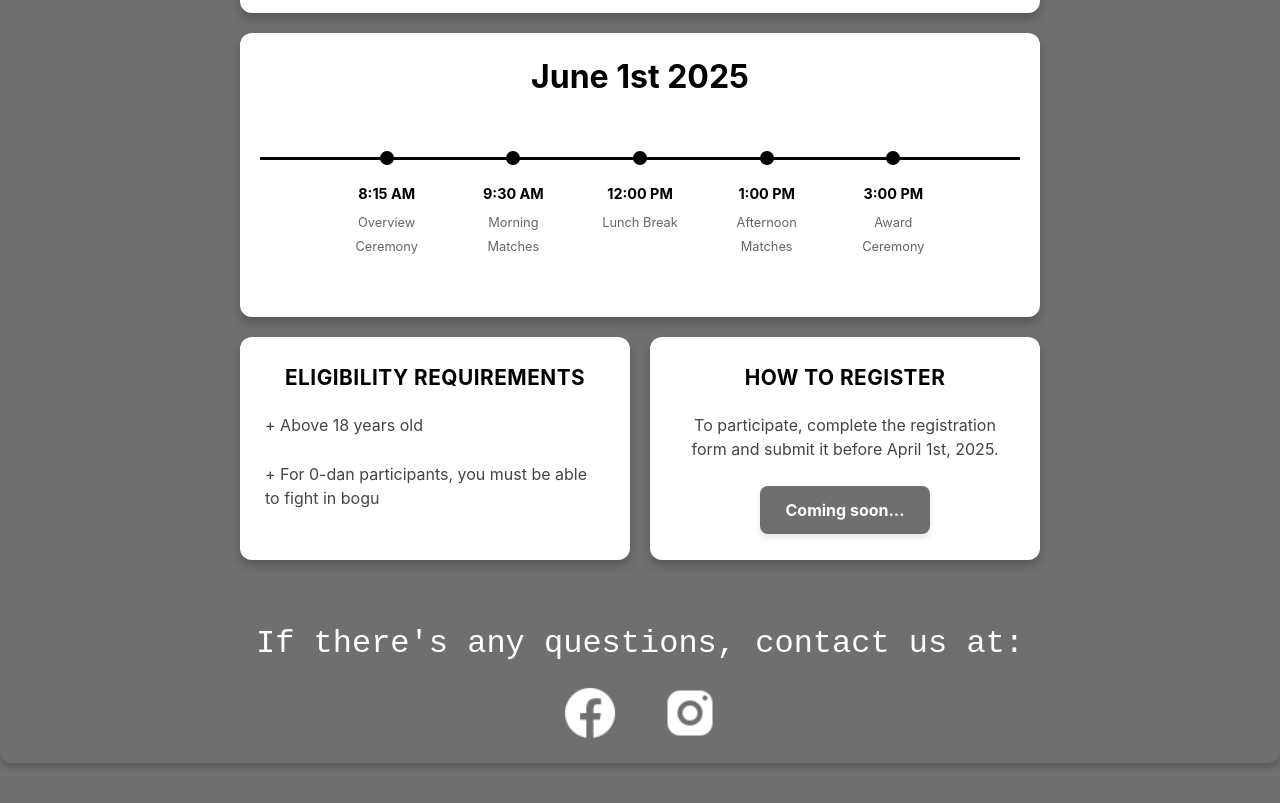
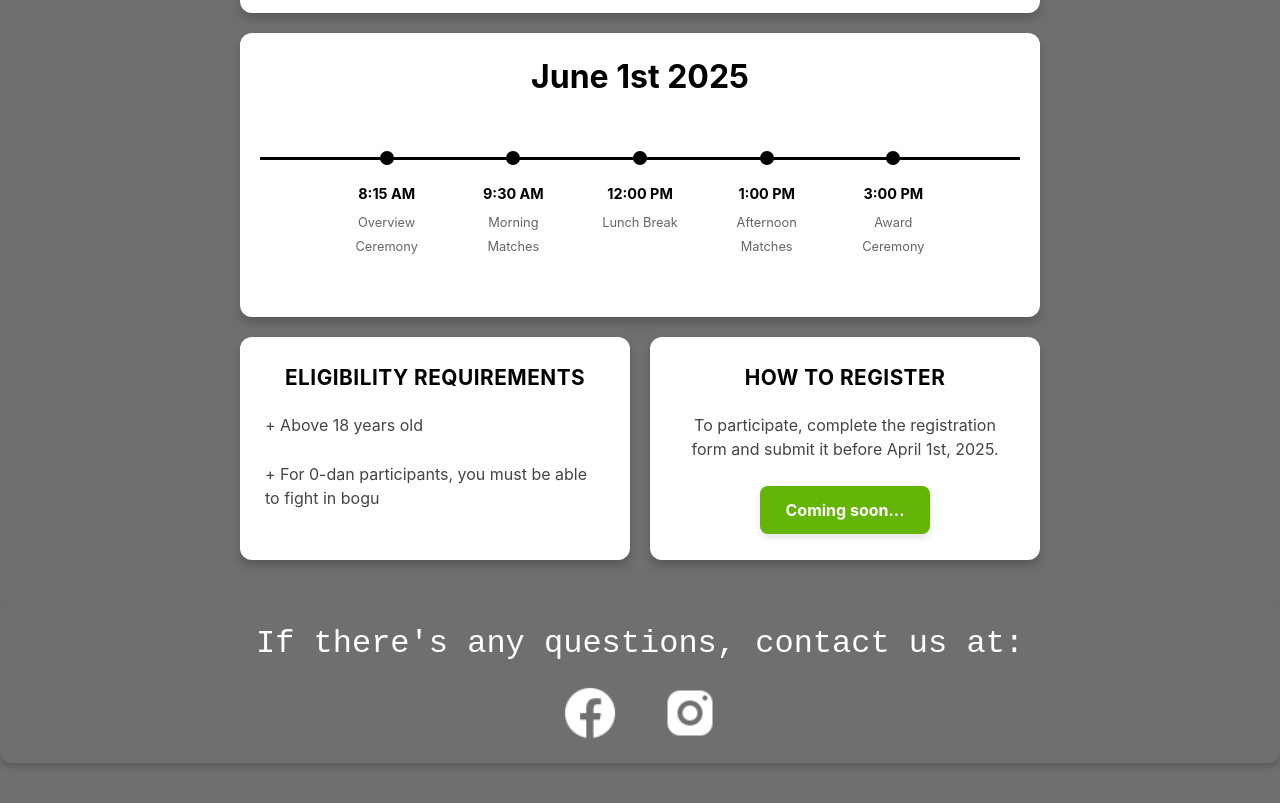
Before and after one commit to dat-nix/Landing-page, a React (Vite) app: page /rikt in a window 1280 px wide. Shown: the part 817-1620 px from the top of the page. Built offline with nearby package versions, Linux system fonts and the light colour scheme.

Commit message:
update before pre-release

```diff
--- a/src/components/Footer.jsx
+++ b/src/components/Footer.jsx
@@ -1,5 +1,6 @@
 import { Link as ScrollLink } from "react-scroll";
 import { content } from "../configs/content";
+import { Link } from "react-router-dom";
 
 const Footer = ({ language }) => {
     const footer = content[language]?.footer || content["en"].footer || [];
@@ -22,12 +23,15 @@ const Footer = ({ language }) => {
                             <ScrollLink to="about" smooth duration={500} className="cursor-pointer hover:text-yellow-500">
                                {footer.find(item => item.about)?.about}
                             </ScrollLink>
-                            <a href="/address" className="hover:text-yellow-500">Address</a>
+                            <a href="/address" className="hover:text-yellow-500">{footer.find(item => item.address)?.address}</a>
                         </div>
                         <div className="relative cursor-pointer font-bold text-transparent bg-clip-text bg-gradient-to-r from-yellow-400 to-red-500
                         before:absolute before:left-0 before:bottom-0 before:w-full before:h-[2px] before:bg-yellow-400 before:scale-x-0
                         before:origin-left before:transition-transform before:duration-300 text-lg">
+                            <Link to="/rikt"
+                            onClick={() => setTimeout(() => window.scrollTo({ top: 0, behavior: "smooth" }), 100)}>
                             RIKT
+                            </Link>
                         </div>
                     </div>
 
--- a/src/configs/content.js
+++ b/src/configs/content.js
@@ -91,6 +91,7 @@ export const content = {
         ],
     footer: [
             {
+                address: "Address",
                 about: "About Us",
                 contact: "Contact Us",
                 address: "Address",
@@ -268,6 +269,7 @@ export const content = {
         ],
         footer: [
             {
+                address: "Địa Chỉ",
                 about: "Giới Thiệu",
                 contact: "Liên Hệ",
                 address: "Địa Chỉ",
--- a/src/styles/RIKT.css
+++ b/src/styles/RIKT.css
@@ -260,7 +260,7 @@ body {
 
   .register-button {
     display: inline-block;
-    background-color: #6f6f6f;
+    background-color: #65b509;
     color: white;
     padding: 12px 25px;
     border-radius: 8px;
```
